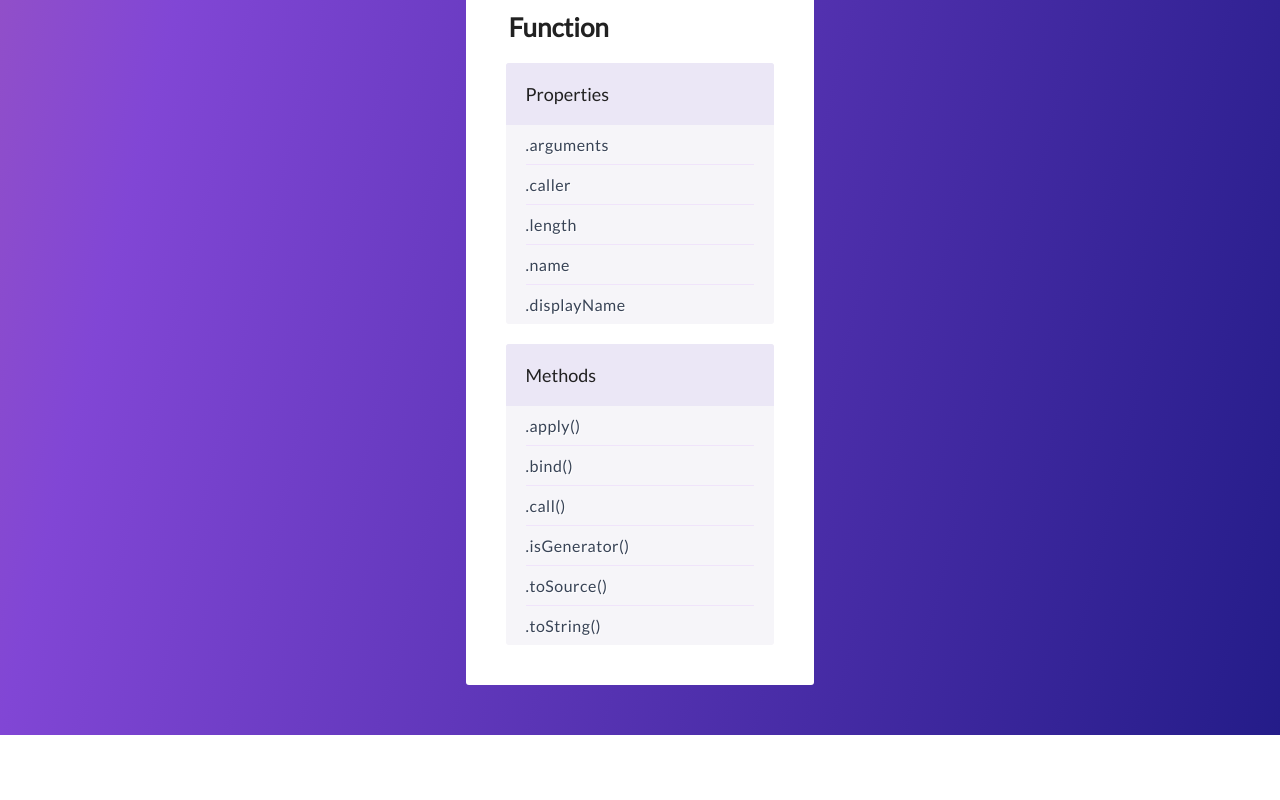
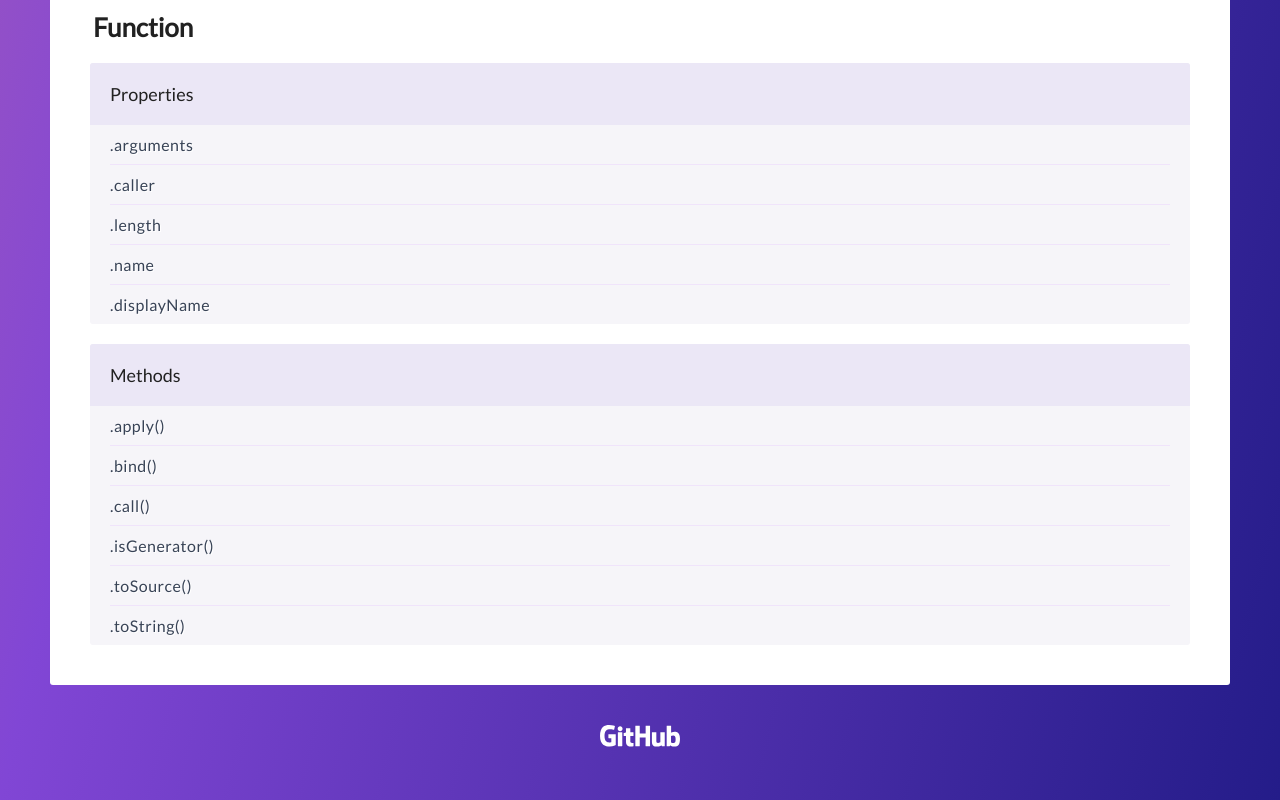
Before and after one commit to MariuszDabrowski/js-methods, a plain HTML site: page index.html in a window 1280 px wide. Shown: the part 4573-5373 px from the top of the page. Before the commit the page ends 5308 px from the top, so only its background shows below. Drawn offline with Linux system fonts and the light colour scheme.

Commit message:
Added github link

```diff
--- a/css/global.css
+++ b/css/global.css
@@ -6,7 +6,14 @@ body {
   overflow-x: hidden;
   background-image: linear-gradient(to bottom right, #f3877e, #8146d5, #241c89);
   display: flex;
+  flex-direction: column;
   justify-content: center;
+}
+
+@media (min-width: 1290px) {
+  body {
+    align-items: center;
+  }
 }
 
 a {
@@ -22,6 +29,7 @@ a {
 @media (min-width: 1290px) {
   .wrapper {
     display: flex;
+    flex-grow: 0;
     justify-content: flex-start;
     align-items: flex-start;
     flex-wrap: wrap;
@@ -102,3 +110,22 @@ a {
 .item:hover {
   color: #ff3857;
 }
+
+footer {
+  align-self: center;
+}
+
+.footer-link {
+  margin-top: 40px;
+  display: block;
+}
+
+svg {
+  width: 80px;
+  fill: #fff;
+  transition: fill 0.2s;
+}
+
+.footer-link:hover svg {
+  fill: #f3877e;
+}
--- a/index.html
+++ b/index.html
@@ -9,6 +9,46 @@
 </head>
 <body>
   <div class="wrapper"></div>
+  <footer>
+    <a class="footer-link" href="https://github.com/MariuszDabrowski/js-methods">
+      <svg xmlns="http://www.w3.org/2000/svg" xmlns:xlink="http://www.w3.org/1999/xlink" x="0px" y="0px" viewBox="0 0 360.18 97.41" style="enable-background:new 0 0 360.18 97.41;" xml:space="preserve">
+        <g>
+          <path d="M69.37,41.69H39.11c-0.78,0-1.41,0.63-1.41,1.42v14.8c0,0.78,0.63,1.42,1.41,1.42h11.81v18.39
+            c0,0-2.65,0.9-9.98,0.9c-8.65,0-20.73-3.16-20.73-29.72c0-26.57,12.58-30.06,24.39-30.06c10.22,0,14.63,1.8,17.43,2.67
+            c0.88,0.27,1.69-0.61,1.69-1.39l3.38-14.3c0-0.37-0.12-0.81-0.54-1.1C65.41,3.88,58.47,0,40.93,0C20.73,0,0,8.6,0,49.92
+            c0,41.33,23.73,47.48,43.73,47.48c16.56,0,26.6-7.08,26.6-7.08c0.41-0.23,0.46-0.81,0.46-1.07V43.11
+            C70.79,42.32,70.15,41.69,69.37,41.69z"/>
+          <path d="M225.36,4.95c0-0.79-0.62-1.42-1.4-1.42h-17.04c-0.78,0-1.41,0.64-1.41,1.42c0,0,0,32.93,0,32.93h-26.56V4.95
+            c0-0.79-0.63-1.42-1.41-1.42h-17.04c-0.78,0-1.41,0.64-1.41,1.42v89.18c0,0.79,0.63,1.43,1.41,1.43h17.04
+            c0.78,0,1.41-0.64,1.41-1.43V55.98h26.56c0,0-0.05,38.14-0.05,38.14c0,0.79,0.63,1.43,1.41,1.43h17.08c0.78,0,1.4-0.64,1.41-1.43
+            V4.95z"/>
+          <g>
+            <g>
+              <path d="M101.53,16.65c0-6.14-4.92-11.1-10.99-11.1c-6.06,0-10.99,4.96-10.99,11.1c0,6.13,4.92,11.1,10.99,11.1
+                C96.61,27.76,101.53,22.78,101.53,16.65z"/>
+              <path d="M100.31,75.32c0-2.29,0-41.16,0-41.16c0-0.78-0.63-1.42-1.41-1.42H81.91c-0.78,0-1.48,0.8-1.48,1.59
+                c0,0,0,49.53,0,58.98c0,1.73,1.08,2.25,2.48,2.25c0,0,7.25,0,15.31,0c1.68,0,2.09-0.82,2.09-2.28
+                C100.31,90.11,100.31,77.72,100.31,75.32z"/>
+            </g>
+          </g>
+          <path d="M290.12,32.87h-16.91c-0.78,0-1.41,0.64-1.41,1.43v43.73c0,0-4.3,3.14-10.39,3.14c-6.1,0-7.72-2.77-7.72-8.74
+            c0-5.98,0-38.13,0-38.13c0-0.79-0.63-1.43-1.41-1.43h-17.16c-0.77,0-1.41,0.64-1.41,1.43c0,0,0,23.29,0,41.02
+            c0,17.73,9.88,22.07,23.48,22.07c11.15,0,20.15-6.16,20.15-6.16s0.43,3.25,0.62,3.63c0.19,0.38,0.7,0.77,1.24,0.77l10.92-0.05
+            c0.77,0,1.41-0.64,1.41-1.42l-0.01-59.86C291.54,33.51,290.9,32.87,290.12,32.87z"/>
+          <path d="M336.35,30.86c-9.61,0-16.14,4.29-16.14,4.29V4.95c0-0.79-0.63-1.42-1.41-1.42h-17.09
+            c-0.78,0-1.41,0.64-1.41,1.42v89.18c0,0.79,0.63,1.43,1.41,1.43c0,0,11.85,0,11.86,0c0.53,0,0.94-0.28,1.24-0.76
+            c0.29-0.48,0.72-4.11,0.72-4.11s6.99,6.62,20.22,6.62c15.53,0,24.44-7.88,24.44-35.37C360.18,34.46,345.96,30.86,336.35,30.86z
+            M329.68,81.11c-5.87-0.18-9.84-2.84-9.84-2.84V50.03c0,0,3.93-2.41,8.74-2.84c6.09-0.55,11.96,1.29,11.96,15.82
+            C340.53,78.33,337.88,81.36,329.68,81.11z"/>
+          <path d="M149.29,32.72h-12.78c0,0-0.02-16.88-0.02-16.89c0-0.64-0.33-0.96-1.07-0.96H118c-0.68,0-1.04,0.3-1.04,0.95
+            v17.45c0,0-8.73,2.11-9.32,2.28c-0.59,0.17-1.02,0.71-1.02,1.36v10.97c0,0.79,0.63,1.42,1.41,1.42h8.93c0,0,0,11.47,0,26.38
+            c0,19.6,13.75,21.52,23.02,21.52c4.24,0,9.31-1.36,10.15-1.67c0.51-0.19,0.8-0.71,0.8-1.28l0.01-12.06c0-0.79-0.66-1.42-1.41-1.42
+            c-0.74,0-2.65,0.3-4.61,0.3c-6.28,0-8.41-2.92-8.41-6.7c0-3.78,0-25.07,0-25.07h12.78c0.78,0,1.41-0.64,1.41-1.42V34.15
+            C150.7,33.36,150.07,32.72,149.29,32.72z"/>
+        </g>
+      </svg>
+    </a>
+  </footer>
 
   <script src="js/data.js"></script>
   <script src="js/app.js"></script>
```
